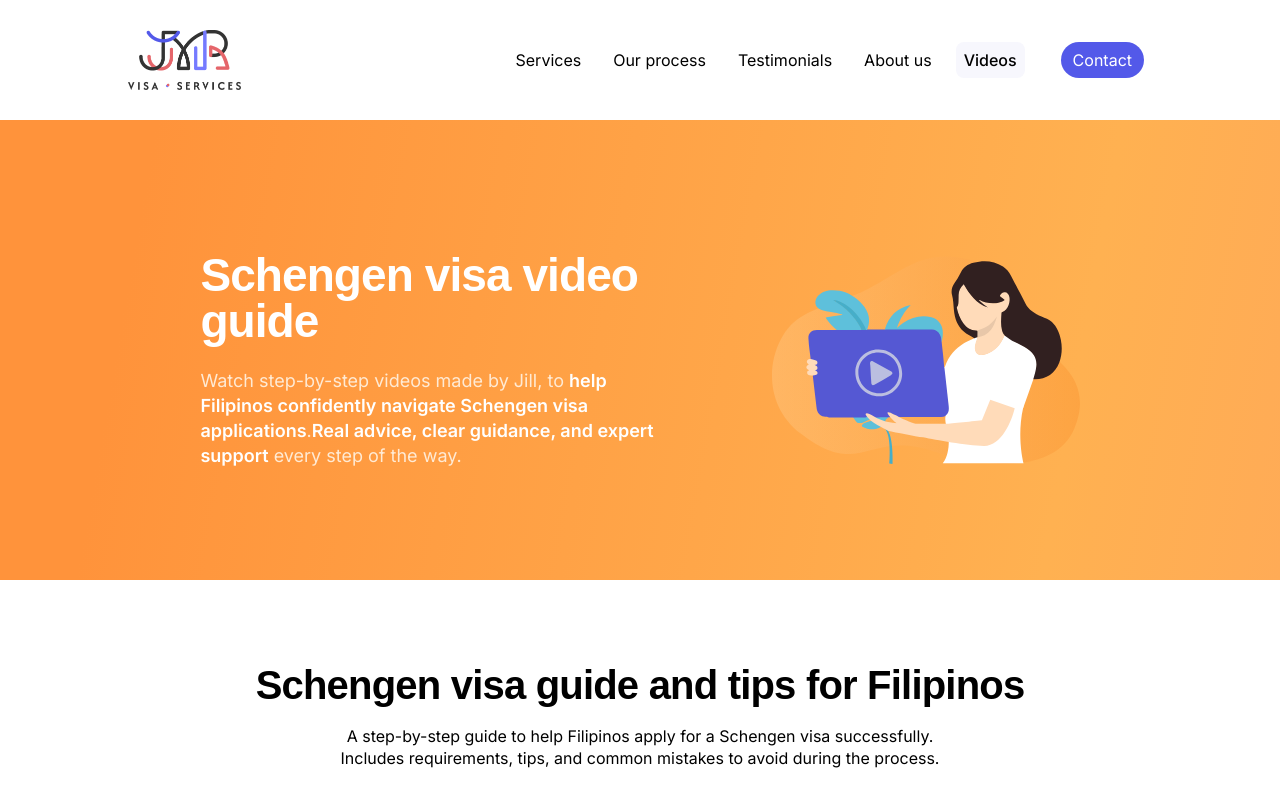
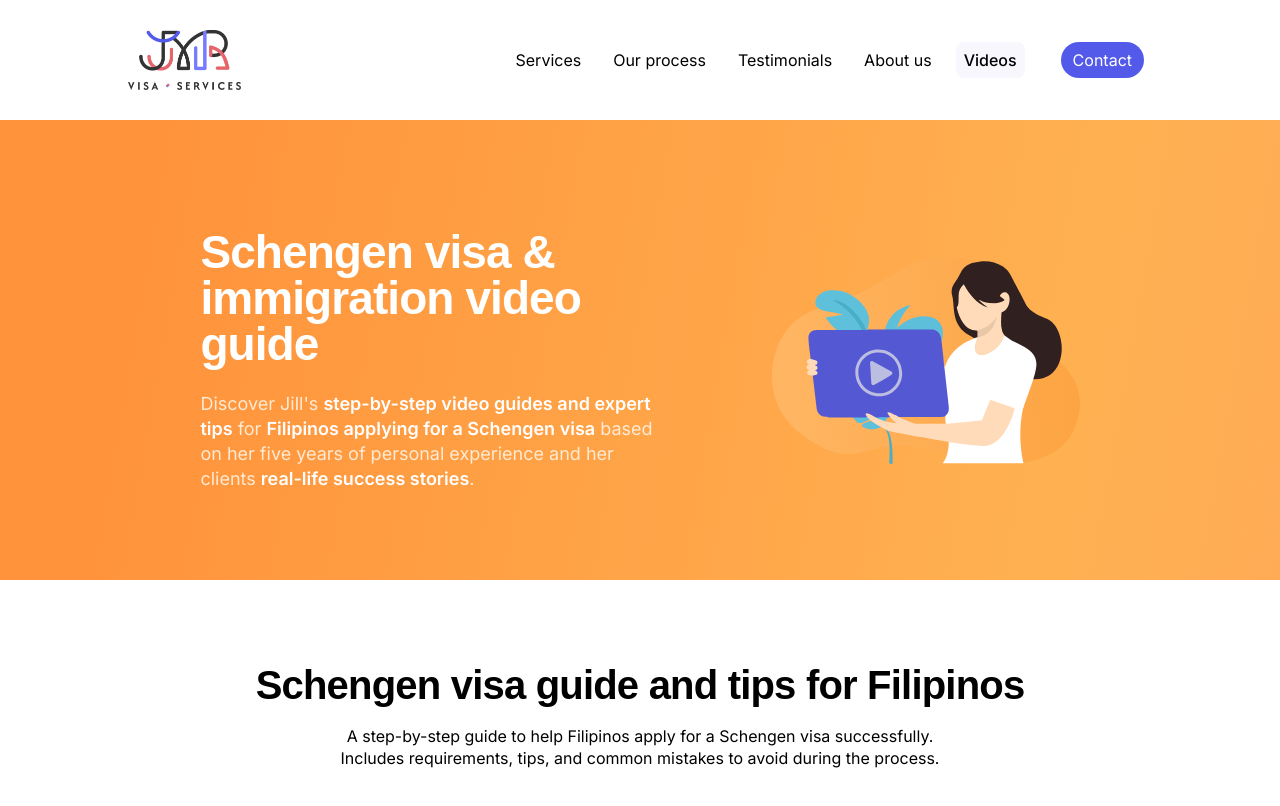
Before and after one commit to EricBARBEAU/jmr-vs, a React (Create React App) app in the folder my-app/: page /videos in a window 1280 px wide. Shown: the top 806 px of the page. Built offline with nearby package versions, Linux system fonts and the light colour scheme; a web font is replaced by a local one.

Commit message:
copy update for hero videos

```diff
--- a/my-app/src/modules/views/view_components/video_hero.js
+++ b/my-app/src/modules/views/view_components/video_hero.js
@@ -5,11 +5,15 @@ function VideoHero() {
     <div className="hero video_hero ctnr_cntr">
     	<div className="hero_content video_hero-content">
     		<div className="content_copy">
-    			<h1 className="content_copy-main">Schengen visa video guide</h1>
-    			<div className="content_copy-secondary">
+    			<h1 className="content_copy-main">Schengen visa & immigration video guide</h1>
+{/*    			<div className="content_copy-secondary">
     				Watch step-by-step videos made by Jill, to <b>help Filipinos confidently navigate Schengen visa applications</b>.
     				<b>Real advice, clear guidance, and expert support</b> every step of the way.
-    			</div>
+    			</div>*/}
+          <div className="content_copy-secondary">
+            Discover Jill's <b>step-by-step video guides and expert tips</b> for <b>Filipinos applying for a Schengen visa</b> based on
+            her five years of personal experience and her clients <b>real-life success stories</b>.
+          </div>
     		</div>
     	</div>
     	<div className="hero_visual video_hero-visual">
```
